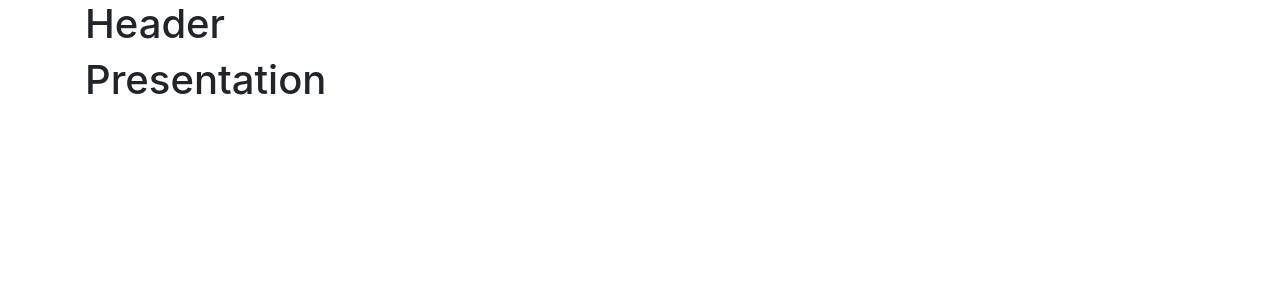
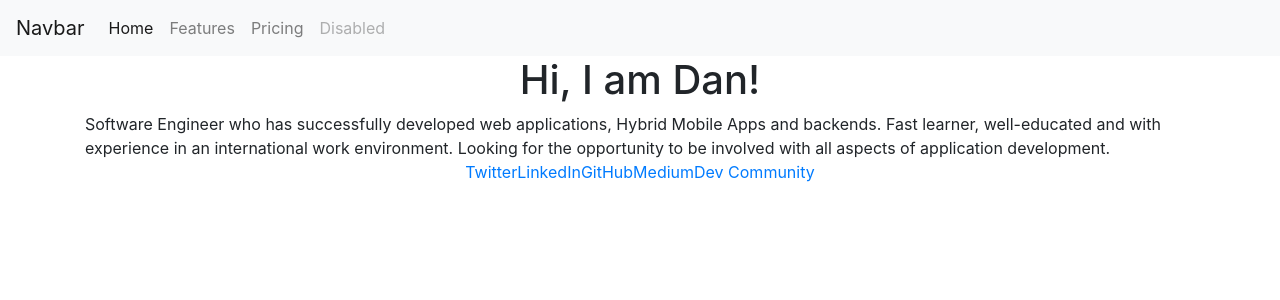
Before and after one commit to danrleyt/danrleyt.github.io, a React (Create React App) app: page / in a window 1280 px wide. Shown: the top 300 px of the page. Built offline with nearby package versions, Linux system fonts and the light colour scheme.

Commit message:
first changes on the website presentation

```diff
--- a/public/index.html
+++ b/public/index.html
@@ -25,7 +25,7 @@
       work correctly both with client-side routing and a non-root public URL.
       Learn how to configure a non-root public URL by running `npm run build`.
     -->
-  <title>React App</title>
+  <title>Dan Teixeira</title>
 </head>
 
 <body>
--- a/src/components/App.js
+++ b/src/components/App.js
@@ -4,9 +4,11 @@ import Presentation from './Presentation';
 
 function App() {
   return (
-    <div className="container">
+    <div>
       <Header></Header>
-      <Presentation></Presentation>
+      <div className="container">
+        <Presentation></Presentation>
+      </div>
     </div>
   );
 }
--- a/src/components/Header.js
+++ b/src/components/Header.js
@@ -3,9 +3,51 @@ import React from 'react';
 class Header extends React.Component {
   render() {
     return (
-      <div>
-        <h1>Header</h1>
-      </div>
+      <nav className="navbar navbar-expand-lg navbar-light bg-light">
+        <a className="navbar-brand" href="#">
+          Navbar
+        </a>
+        <button
+          className="navbar-toggler"
+          type="button"
+          data-toggle="collapse"
+          data-target="#navbarNav"
+          aria-controls="navbarNav"
+          aria-expanded="false"
+          aria-label="Toggle navigation"
+        >
+          <span className="navbar-toggler-icon"></span>
+        </button>
+        <div className="collapse navbar-collapse" id="navbarNav">
+          <ul className="navbar-nav">
+            <li className="nav-item active">
+              <a className="nav-link" href="#">
+                Home <span className="sr-only">(current)</span>
+              </a>
+            </li>
+            <li className="nav-item">
+              <a className="nav-link" href="#">
+                Features
+              </a>
+            </li>
+            <li className="nav-item">
+              <a className="nav-link" href="#">
+                Pricing
+              </a>
+            </li>
+            <li className="nav-item">
+              <a
+                className="nav-link disabled"
+                href="#"
+                tabindex="-1"
+                aria-disabled="true"
+              >
+                Disabled
+              </a>
+            </li>
+          </ul>
+        </div>
+      </nav>
     );
   }
 }
--- a/src/components/Presentation.js
+++ b/src/components/Presentation.js
@@ -3,8 +3,24 @@ import React from 'react';
 class Presentation extends React.Component {
   render() {
     return (
-      <div>
-        <h1>Presentation</h1>
+      <div className="container">
+        <div className="row justify-content-center">
+          <h1>Hi, I am Dan!</h1>
+          <span>
+            Software Engineer who has successfully developed web applications,
+            Hybrid Mobile Apps and backends. Fast learner, well-educated and
+            with experience in an international work environment. Looking for
+            the opportunity to be involved with all aspects of application
+            development.
+          </span>
+          <div className="row">
+            <a href="https://twitter.com/danrley_t">Twitter</a>
+            <a href="https://www.linkedin.com/in/danrley-teixeira/">LinkedIn</a>
+            <a href="https://github.com/danrleyt">GitHub</a>
+            <a href="https://medium.com/@danrleyt">Medium</a>
+            <a href="https://dev.to/danrleyt">Dev Community</a>
+          </div>
+        </div>
       </div>
     );
   }
```
Also changed, not shown: public/manifest.json.
